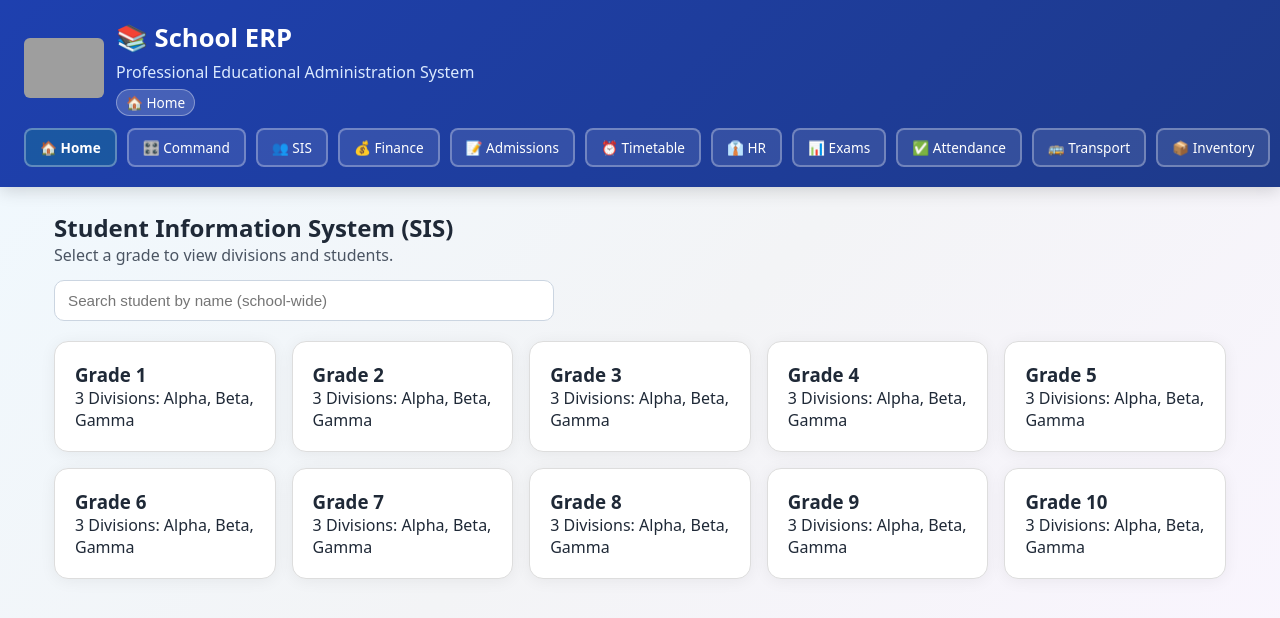
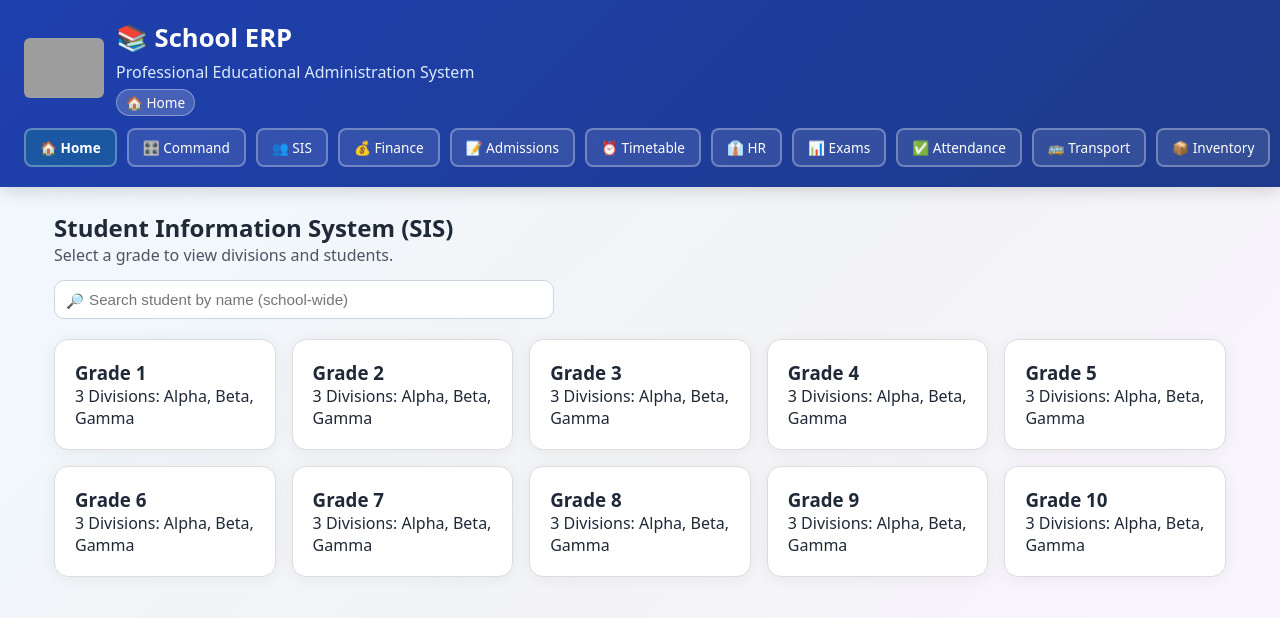
Before and after one commit to amrunaad-hub/SMT-School-App, a React (Create React App) app in the folder client/: page /sis in a window 1280 px wide. Shown: the top 618 px of the page. Built offline with nearby package versions, Linux system fonts and the light colour scheme; grey boxes are pictures that could not be loaded.

Commit message:
Refactor shared SearchBar component across searchable pages

```diff
--- a/client/src/components/CommandCenter.js
+++ b/client/src/components/CommandCenter.js
@@ -1,5 +1,6 @@
 import React, { useMemo, useState } from 'react';
 import { Link } from 'react-router-dom';
+import SearchBar from './SearchBar';
 
 const metrics = [
   { label: 'Students Present Today', value: 1192, trend: '+3%', link: '/attendance' },
@@ -53,12 +54,12 @@ const CommandCenter = () => {
           <p style={{ color: '#4b5563', marginTop: '8px', marginBottom: '10px' }}>
             Real-time school analytics for attendance, finance, events, transport and operations.
           </p>
-          <input
-            type="text"
+          <SearchBar
             value={query}
             onChange={(e) => setQuery(e.target.value)}
             placeholder="Search analytics cards by keyword"
-            style={{ width: '100%', maxWidth: '430px', padding: '10px 12px', borderRadius: '10px', border: '1px solid #93c5fd', fontSize: '0.95rem' }}
+            maxWidth="430px"
+            inputStyle={{ border: '1px solid #93c5fd' }}
           />
         </div>
 
--- a/client/src/components/Dashboard.js
+++ b/client/src/components/Dashboard.js
@@ -1,5 +1,6 @@
 import React, { useMemo, useState } from 'react';
 import { Link } from 'react-router-dom';
+import SearchBar from './SearchBar';
 
 const modules = [
   { name: 'Command Center', path: '/command-center', description: 'Real-time school analytics', icon: '🎛️', color: '#1e40af' },
@@ -48,12 +49,12 @@ const Dashboard = () => {
           <p style={{ color: '#475569', fontSize: '1.05rem', marginBottom: '14px', fontWeight: '500' }}>
             Welcome to the professional School ERP system. Search and open any module instantly.
           </p>
-          <input
-            type="text"
+          <SearchBar
             value={moduleQuery}
             onChange={(e) => setModuleQuery(e.target.value)}
             placeholder="Search module by name or purpose"
-            style={{ width: '100%', maxWidth: '460px', padding: '11px 13px', borderRadius: '10px', border: '1px solid #93c5fd', fontSize: '0.95rem', outline: 'none', background: '#fff' }}
+            maxWidth="460px"
+            inputStyle={{ border: '1px solid #93c5fd', padding: '11px 38px 11px 34px' }}
           />
           <p style={{ margin: '10px 0 0', color: '#64748b', fontSize: '0.9rem' }}>Showing {filteredModules.length} of {modules.length} modules</p>
         </div>
--- a/client/src/components/DivisionStudents.js
+++ b/client/src/components/DivisionStudents.js
@@ -1,5 +1,6 @@
 import React, { useMemo, useState } from 'react';
 import { Link, useNavigate, useParams } from 'react-router-dom';
+import SearchBar from './SearchBar';
 
 const DivisionStudents = () => {
   const { grade, division } = useParams();
@@ -69,12 +70,12 @@ const DivisionStudents = () => {
           {students.length} students in Grade {grade} {division.charAt(0).toUpperCase() + division.slice(1)}.
         </p>
 
-        <input
-          type="text"
+        <SearchBar
           value={searchTerm}
           onChange={(e) => setSearchTerm(e.target.value)}
           placeholder="Search student by name in this division"
-          style={{ marginTop: '8px', width: '100%', maxWidth: '460px', padding: '10px 12px', border: '1px solid #cbd5e1', borderRadius: '10px', fontSize: '0.95rem' }}
+          maxWidth="460px"
+          containerStyle={{ marginTop: '8px' }}
         />
         <p style={{ color: '#64748b', marginTop: '8px', marginBottom: 0 }}>Showing {filteredStudents.length} of {students.length} students.</p>
 
--- a/client/src/components/HR.js
+++ b/client/src/components/HR.js
@@ -1,4 +1,5 @@
 import React, { useEffect, useMemo, useState } from 'react';
+import SearchBar from './SearchBar';
 
 const teachingSubjects = [
   'Mathematics', 'English', 'Hindi', 'Science', 'EVS', 'Social Studies',
@@ -173,12 +174,13 @@ const HR = () => {
 
       <section style={{ marginTop: '24px' }}>
         <h3 style={{ marginBottom: '12px', color: '#0f172a' }}>Staff Profiles</h3>
-        <input
-          type="text"
+        <SearchBar
           value={staffQuery}
           onChange={(e) => setStaffQuery(e.target.value)}
           placeholder="Search staff by name, role, employee code, category or department"
-          style={{ width: '100%', maxWidth: '620px', marginBottom: '12px', padding: '10px 12px', border: '1px solid #bfdbfe', borderRadius: '10px', fontSize: '0.95rem' }}
+          maxWidth="620px"
+          containerStyle={{ marginBottom: '12px' }}
+          inputStyle={{ border: '1px solid #bfdbfe' }}
         />
         <p style={{ color: '#64748b', marginTop: 0 }}>Showing {filteredStaff.length} of {staffMasterList.length} profiles.</p>
         {isMobile ? (
--- a/client/src/components/SIS.js
+++ b/client/src/components/SIS.js
@@ -1,5 +1,6 @@
 import React, { useMemo, useState } from 'react';
 import { Link } from 'react-router-dom';
+import SearchBar from './SearchBar';
 
 const grades = Array.from({ length: 10 }, (_, i) => i + 1);
 const firstNames = ['Rahul', 'Priya', 'Rohan', 'Ananya', 'Karan', 'Meera', 'Vikram', 'Sneha', 'Arjun', 'Pooja', 'Sachin', 'Kavita', 'Aditya', 'Shreya', 'Vishal', 'Neha'];
@@ -55,12 +56,11 @@ const SIS = () => {
         </p>
 
         <div style={{ marginTop: '14px', marginBottom: '8px' }}>
-          <input
-            type="text"
+          <SearchBar
             value={studentQuery}
             onChange={(e) => setStudentQuery(e.target.value)}
             placeholder="Search student by name (school-wide)"
-            style={{ width: '100%', maxWidth: '500px', padding: '11px 13px', border: '1px solid #cbd5e1', borderRadius: '10px', fontSize: '0.95rem' }}
+            maxWidth="500px"
           />
         </div>
 
--- /dev/null
+++ b/client/src/components/SearchBar.js
@@ -0,0 +1,70 @@
+import React from 'react';
+
+const SearchBar = ({
+  value,
+  onChange,
+  placeholder = 'Search',
+  maxWidth = '520px',
+  containerStyle = {},
+  inputStyle = {},
+}) => {
+  return (
+    <div style={{ position: 'relative', width: '100%', maxWidth, ...containerStyle }}>
+      <span
+        aria-hidden="true"
+        style={{
+          position: 'absolute',
+          left: '12px',
+          top: '50%',
+          transform: 'translateY(-50%)',
+          color: '#64748b',
+          fontSize: '0.9rem',
+          pointerEvents: 'none',
+        }}
+      >
+        🔎
+      </span>
+      <input
+        type="text"
+        value={value}
+        onChange={onChange}
+        placeholder={placeholder}
+        style={{
+          width: '100%',
+          padding: '10px 38px 10px 34px',
+          border: '1px solid #cbd5e1',
+          borderRadius: '10px',
+          fontSize: '0.95rem',
+          outline: 'none',
+          background: '#fff',
+          color: '#0f172a',
+          ...inputStyle,
+        }}
+      />
+      {value ? (
+        <button
+          type="button"
+          onClick={() => onChange({ target: { value: '' } })}
+          aria-label="Clear search"
+          style={{
+            position: 'absolute',
+            right: '8px',
+            top: '50%',
+            transform: 'translateY(-50%)',
+            border: 'none',
+            background: 'transparent',
+            color: '#64748b',
+            cursor: 'pointer',
+            fontSize: '0.9rem',
+            lineHeight: 1,
+            padding: '4px',
+          }}
+        >
+          ✕
+        </button>
+      ) : null}
+    </div>
+  );
+};
+
+export default SearchBar;
```
